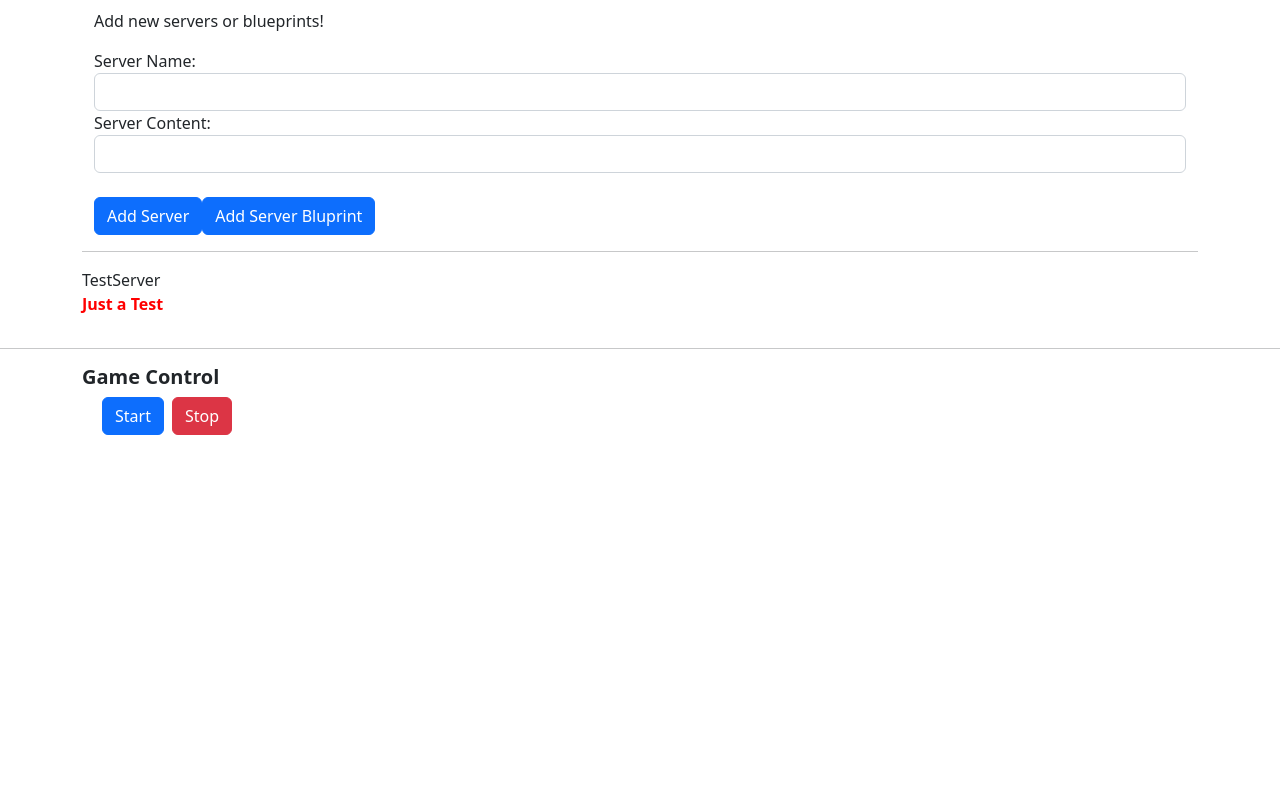
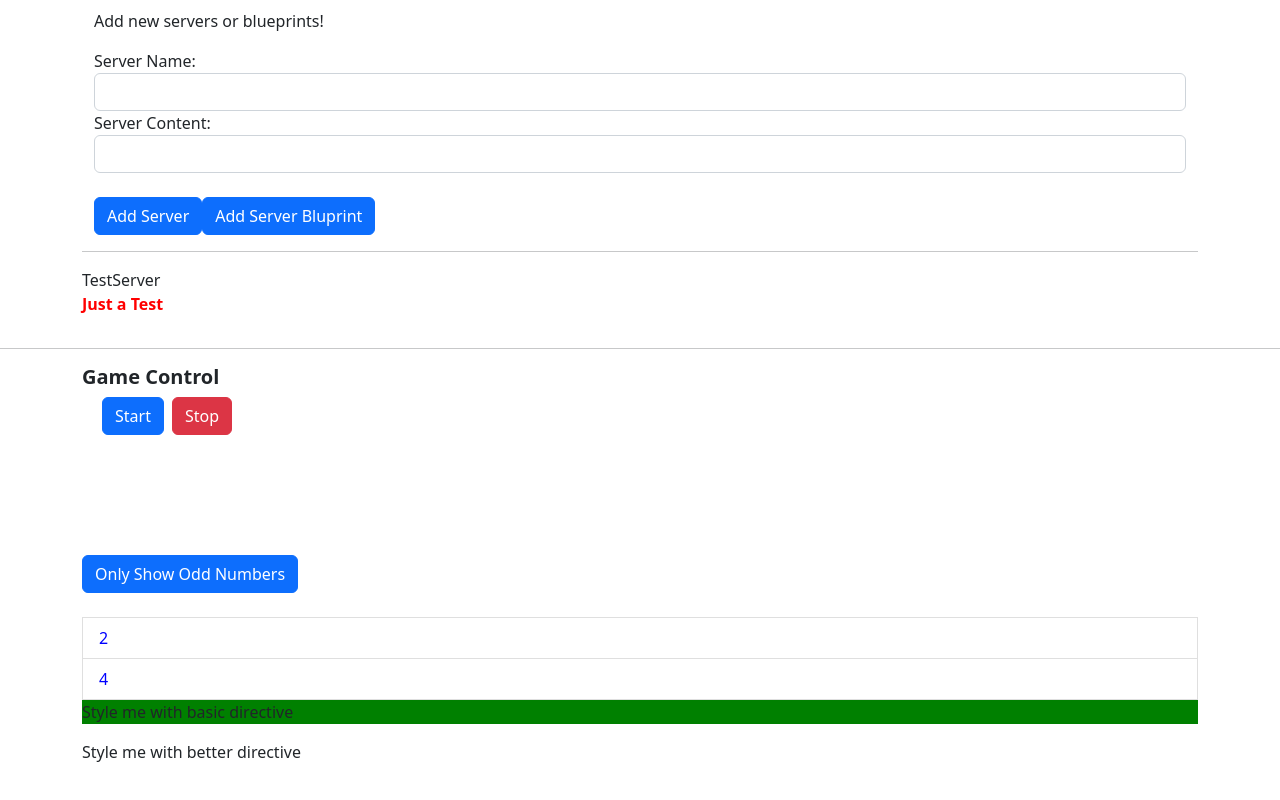
Before and after one commit to SmRafialam/Angular-Work-Practice, an Angular app: page / in a window 1280 px wide. Shown: the part 1297-2097 px from the top of the page. Before the commit the page ends 1804 px from the top, so only its background shows below. Built offline with nearby package versions, Linux system fonts and the light colour scheme.

Commit message:
Working with 'Directives'

```diff
--- a/src/app/app.component.css
+++ b/src/app/app.component.css
@@ -9,3 +9,11 @@
 p{
   color: blue;
 } */
+
+
+.odd{
+  color: red;
+}
+.even{
+  color: blue;
+}
--- a/src/app/app.component.html
+++ b/src/app/app.component.html
@@ -43,3 +43,27 @@
     </div>
   </div>
 </div>
+
+<br>
+<br>
+
+<div class="container">
+  <div class="row">
+    <div class="col-md-12">
+      <button class="btn btn-primary" (click)="onlyOdd = !onlyOdd">Only Show Odd Numbers</button>
+      <br>
+      <br>
+      <ul class="list-group">
+        <div *ngIf="onlyOdd">
+          <li class="list-group-item" *ngFor="let odd of oddNum" [ngClass]="{odd: odd % 2 !== 0}" [ngStyle]="{background: odd%2!==0?'yellow':'transparent'}">{{odd}}</li>
+        </div>
+        <div *ngIf="!onlyOdd">
+          <li class="list-group-item" *ngFor="let even of evenNum" [ngClass]="{even: even % 2 == 0}">{{even}}</li>
+        </div>
+      </ul>
+      <p appBasicHighlight>Style me with basic directive</p>
+      <p appBetterHighlight [defaultColor]="'yellow'" [highlightColor]="'red'">Style me with better directive</p>
+    </div>
+  </div>
+</div>
+<br><br>
--- a/src/app/app.component.ts
+++ b/src/app/app.component.ts
@@ -6,6 +6,11 @@ import { Component } from '@angular/core';
   styleUrls: ['./app.component.css']
 })
 export class AppComponent {
+  //numbers = [1,2,3,4,5];
+  oddNum = [1,3,5];
+  evenNum = [2,4];
+  onlyOdd = false;
+
   name = 'Rafi';
 
   serverElements = [{type:'server',name:'TestServer',content:'Just a Test'}];
--- /dev/null
+++ b/src/app/basic-highlight/basic-highlight.directive.ts
@@ -0,0 +1,14 @@
+import {Directive, ElementRef, OnInit} from '@angular/core';
+
+@Directive({
+    selector: '[appBasicHighlight]'
+})
+export class BasicHighlightDirective implements OnInit{
+
+    constructor(private elementRef:ElementRef){
+
+    }
+    ngOnInit(){
+        this.elementRef.nativeElement.style.backgroundColor = 'green';
+    }
+}
--- /dev/null
+++ b/src/app/better-highlight/better-highlight.directive.ts
@@ -0,0 +1,27 @@
+import { style } from '@angular/animations';
+import { Directive, ElementRef, HostBinding, HostListener, Input, OnInit, Renderer2 } from '@angular/core';
+
+@Directive({
+  selector: '[appBetterHighlight]'
+})
+export class BetterHighlightDirective implements OnInit {
+
+  @Input() defaultColor:string = 'transparent'
+  @Input() highlightColor:string = 'yellow'
+
+  @HostBinding('style.backgroundColor') background: string = this.defaultColor;
+  constructor(private elRef:ElementRef, private renderer:Renderer2) { }
+
+  ngOnInit(): void {
+    // this.renderer.setStyle(this.elRef.nativeElement, 'background-color','yellow');
+  }
+
+  @HostListener('mouseenter') mouseover(eventData:Event) {
+    // this.renderer.setStyle(this.elRef.nativeElement, 'background-color','yellow')
+    this.background = this.highlightColor;
+  }
+  @HostListener('mouseleave') mouseleave(eventData:Event) {
+    // this.renderer.setStyle(this.elRef.nativeElement, 'background-color','transparent')
+    this.background = this.defaultColor;
+  }
+}
--- /dev/null
+++ b/src/app/unless.directive.ts
@@ -0,0 +1,18 @@
+import { Directive, Input, TemplateRef, ViewContainerRef } from '@angular/core';
+
+@Directive({
+  selector: '[appUnless]'
+})
+export class UnlessDirective {
+
+  @Input() set unless(condition:boolean){
+    if(!condition){
+      this.vcRef.createEmbeddedView(this.templateRef);
+    }else{
+      this.vcRef.clear();
+    }
+  }
+
+  constructor(private templateRef:TemplateRef<any>,private vcRef:ViewContainerRef) { }
+
+}
```
Also changed, not shown: src/app/app.module.ts (+7 -1 lines).
